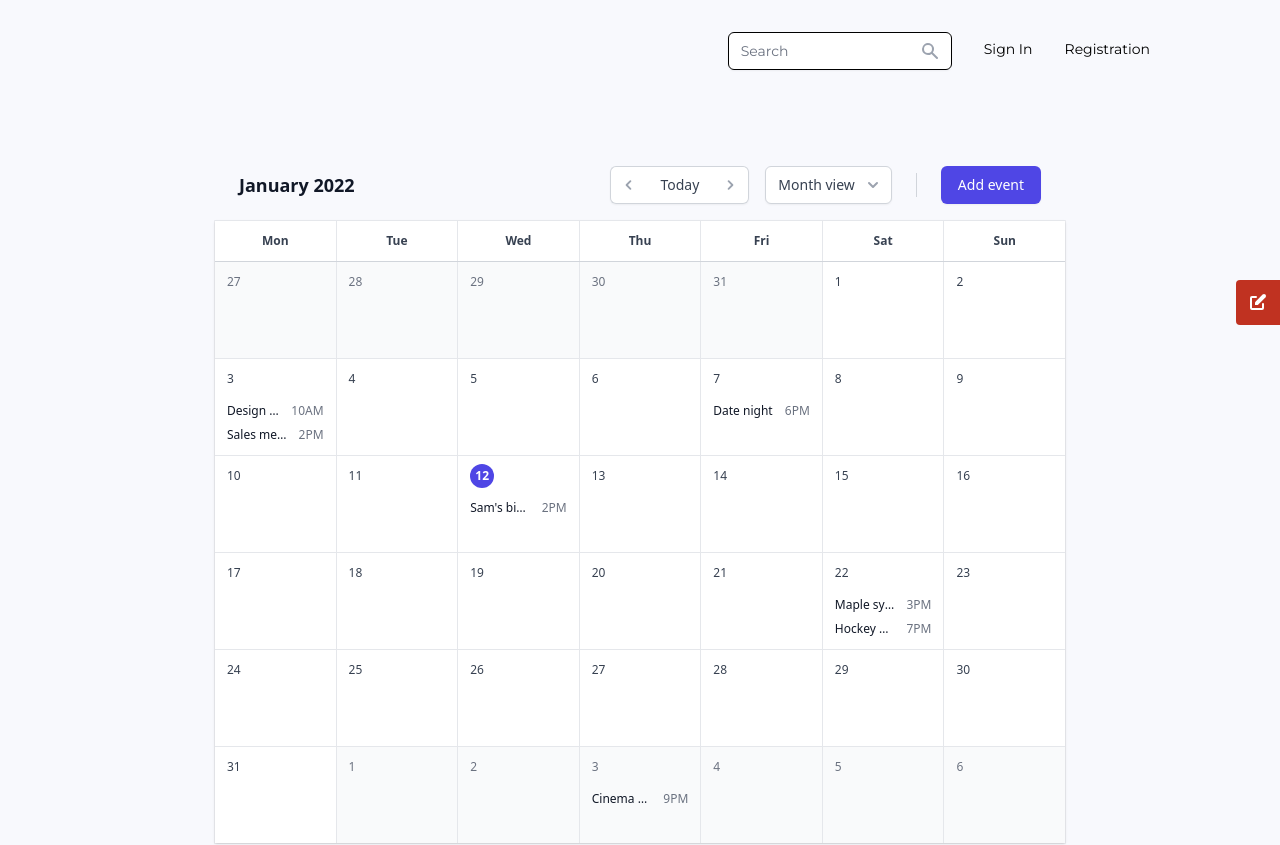
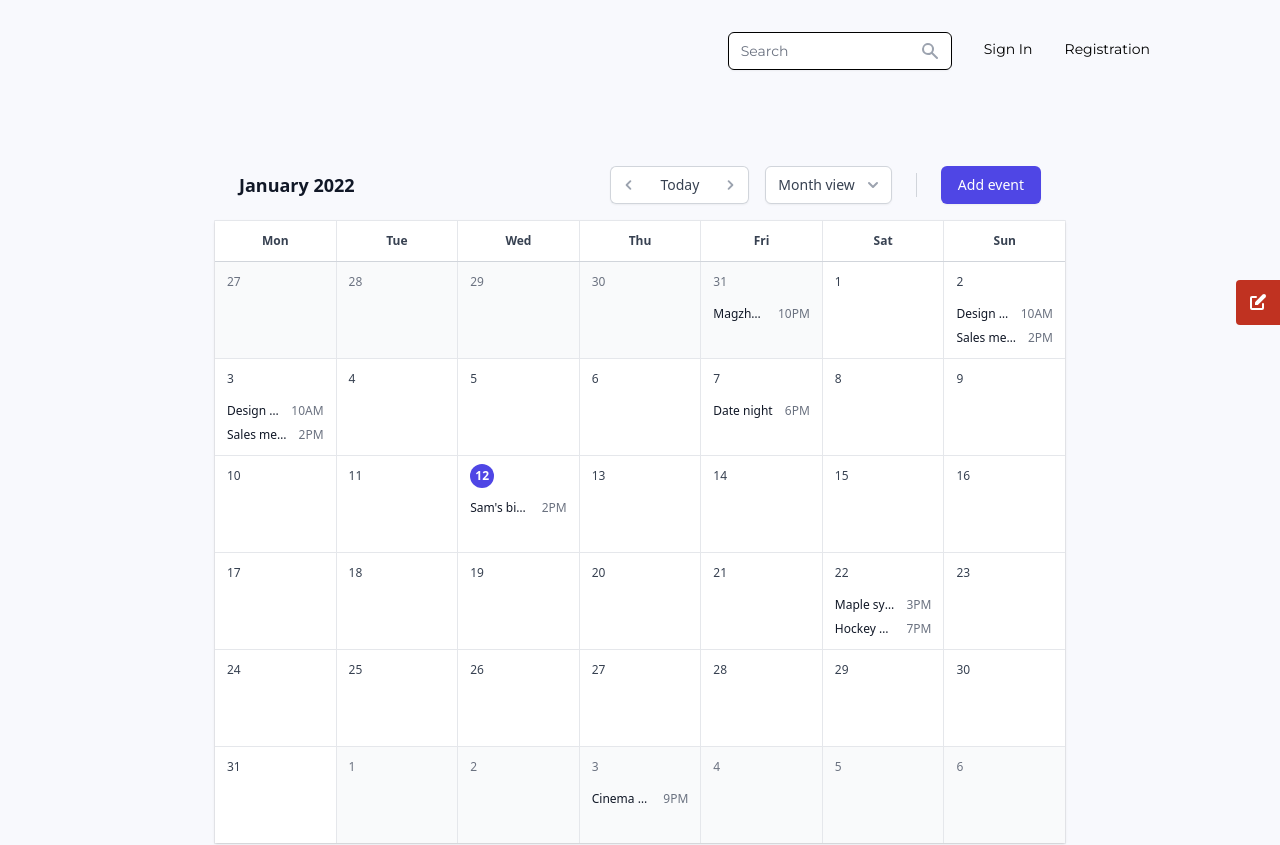
Before and after one commit to danatunes/healthcare-system-front, a React (Vite) app: page /doctor/calendar in a window 1280 px wide. Shown: the top 845 px of the page. Built offline with nearby package versions, Linux system fonts and the light colour scheme.

Commit message:
calendar

```diff
--- a/src/components/calendar/index.jsx
+++ b/src/components/calendar/index.jsx
@@ -1,89 +1,216 @@
-import {Fragment} from 'react'
+import { Fragment } from "react";
 import {
   ChevronDownIcon,
   ChevronLeftIcon,
   ChevronRightIcon,
   ClockIcon,
   DotsHorizontalIcon,
-} from '@heroicons/react/solid'
-import {Menu, Transition} from '@headlessui/react'
+} from "@heroicons/react/solid";
+import { Menu, Transition } from "@headlessui/react";
 import clsx from "clsx";
 
 export const Calendar = () => {
-
   const days = [
-        { date: '2021-12-27', events: [] },
-        { date: '2021-12-28', events: [] },
-        { date: '2021-12-29', events: [] },
-        { date: '2021-12-30', events: [] },
-        { date: '2021-12-31', events: [] },
-        { date: '2022-01-01', isCurrentMonth: true, events: [] },
-        { date: '2022-01-02', isCurrentMonth: true, events: [] },
+    { date: "2021-12-27", events: [] },
+    { date: "2021-12-28", events: [] },
     {
-            date: '2022-01-03',
+      date: "2021-12-29",
+      events: [],
+    },
+    { date: "2021-12-30", events: [] },
+    {
+      date: "2021-12-31",
+      events: [
+        {
+          id: 1,
+          name: "Magzhans review",
+          time: "10PM",
+          datetime: "2022-01-01T12:00",
+          href: "#",
+        },
+      ],
+    },
+    {
+      date: "2022-01-01",
+      isCurrentMonth: true,
+      events: [],
+    },
+    {
+      date: "2022-01-02",
       isCurrentMonth: true,
       events: [
-                { id: 1, name: 'Design review', time: '10AM', datetime: '2022-01-03T10:00', href: '#' },
-                { id: 2, name: 'Sales meeting', time: '2PM', datetime: '2022-01-03T14:00', href: '#' },
+        {
+          id: 1,
+          name: "Design review",
+          time: "10AM",
+          datetime: "2022-01-03T10:00",
+          href: "#",
+        },
+        {
+          id: 2,
+          name: "Sales meeting",
+          time: "2PM",
+          datetime: "2022-01-03T14:00",
+          href: "#",
+        },
       ],
     },
-        { date: '2022-01-04', isCurrentMonth: true, events: [] },
-        { date: '2022-01-05', isCurrentMonth: true, events: [] },
-        { date: '2022-01-06', isCurrentMonth: true, events: [] },
     {
-            date: '2022-01-07',
+      date: "2022-01-03",
       isCurrentMonth: true,
-            events: [{ id: 3, name: 'Date night', time: '6PM', datetime: '2022-01-08T18:00', href: '#' }],
+      events: [
+        {
+          id: 1,
+          name: "Design review",
+          time: "10AM",
+          datetime: "2022-01-03T10:00",
+          href: "#",
         },
-        { date: '2022-01-08', isCurrentMonth: true, events: [] },
-        { date: '2022-01-09', isCurrentMonth: true, events: [] },
-        { date: '2022-01-10', isCurrentMonth: true, events: [] },
-        { date: '2022-01-11', isCurrentMonth: true, events: [] },
         {
-            date: '2022-01-12',
+          id: 2,
+          name: "Sales meeting",
+          time: "2PM",
+          datetime: "2022-01-03T14:00",
+          href: "#",
+        },
+      ],
+    },
+    { date: "2022-01-04", isCurrentMonth: true, events: [] },
+    {
+      date: "2022-01-05",
+      isCurrentMonth: true,
+      events: [],
+    },
+    { date: "2022-01-06", isCurrentMonth: true, events: [] },
+    {
+      date: "2022-01-07",
+      isCurrentMonth: true,
+      events: [
+        {
+          id: 3,
+          name: "Date night",
+          time: "6PM",
+          datetime: "2022-01-08T18:00",
+          href: "#",
+        },
+      ],
+    },
+    { date: "2022-01-08", isCurrentMonth: true, events: [] },
+    {
+      date: "2022-01-09",
+      isCurrentMonth: true,
+      events: [],
+    },
+    { date: "2022-01-10", isCurrentMonth: true, events: [] },
+    { date: "2022-01-11", isCurrentMonth: true, events: [] },
+    {
+      date: "2022-01-12",
       isCurrentMonth: true,
       isToday: true,
-            events: [{ id: 6, name: "Sam's birthday party", time: '2PM', datetime: '2022-01-25T14:00', href: '#' }],
+      events: [
+        {
+          id: 6,
+          name: "Sam's birthday party",
+          time: "2PM",
+          datetime: "2022-01-25T14:00",
+          href: "#",
         },
-        { date: '2022-01-13', isCurrentMonth: true, events: [] },
-        { date: '2022-01-14', isCurrentMonth: true, events: [] },
-        { date: '2022-01-15', isCurrentMonth: true, events: [] },
-        { date: '2022-01-16', isCurrentMonth: true, events: [] },
-        { date: '2022-01-17', isCurrentMonth: true, events: [] },
-        { date: '2022-01-18', isCurrentMonth: true, events: [] },
-        { date: '2022-01-19', isCurrentMonth: true, events: [] },
-        { date: '2022-01-20', isCurrentMonth: true, events: [] },
-        { date: '2022-01-21', isCurrentMonth: true, events: [] },
+      ],
+    },
+    { date: "2022-01-13", isCurrentMonth: true, events: [] },
     {
-            date: '2022-01-22',
+      date: "2022-01-14",
+      isCurrentMonth: true,
+      events: [],
+    },
+    { date: "2022-01-15", isCurrentMonth: true, events: [] },
+    {
+      date: "2022-01-16",
+      isCurrentMonth: true,
+      events: [],
+    },
+    { date: "2022-01-17", isCurrentMonth: true, events: [] },
+    {
+      date: "2022-01-18",
+      isCurrentMonth: true,
+      events: [],
+    },
+    { date: "2022-01-19", isCurrentMonth: true, events: [] },
+    {
+      date: "2022-01-20",
+      isCurrentMonth: true,
+      events: [],
+    },
+    { date: "2022-01-21", isCurrentMonth: true, events: [] },
+    {
+      date: "2022-01-22",
       isCurrentMonth: true,
       isSelected: true,
       events: [
-                { id: 4, name: 'Maple syrup museum', time: '3PM', datetime: '2022-01-22T15:00', href: '#' },
-                { id: 5, name: 'Hockey game', time: '7PM', datetime: '2022-01-22T19:00', href: '#' },
+        {
+          id: 4,
+          name: "Maple syrup museum",
+          time: "3PM",
+          datetime: "2022-01-22T15:00",
+          href: "#",
+        },
+        {
+          id: 5,
+          name: "Hockey game",
+          time: "7PM",
+          datetime: "2022-01-22T19:00",
+          href: "#",
+        },
       ],
     },
-        { date: '2022-01-23', isCurrentMonth: true, events: [] },
-        { date: '2022-01-24', isCurrentMonth: true, events: [] },
-        { date: '2022-01-25', isCurrentMonth: true, events: [] },
-        { date: '2022-01-26', isCurrentMonth: true, events: [] },
-        { date: '2022-01-27', isCurrentMonth: true, events: [] },
-        { date: '2022-01-28', isCurrentMonth: true, events: [] },
-        { date: '2022-01-29', isCurrentMonth: true, events: [] },
-        { date: '2022-01-30', isCurrentMonth: true, events: [] },
-        { date: '2022-01-31', isCurrentMonth: true, events: [] },
-        { date: '2022-02-01', events: [] },
-        { date: '2022-02-02', events: [] },
+    { date: "2022-01-23", isCurrentMonth: true, events: [] },
     {
-            date: '2022-02-03',
-            events: [{ id: 7, name: 'Cinema with friends', time: '9PM', datetime: '2022-02-04T21:00', href: '#' }],
+      date: "2022-01-24",
+      isCurrentMonth: true,
+      events: [],
     },
-        { date: '2022-02-04', events: [] },
-        { date: '2022-02-05', events: [] },
-        { date: '2022-02-06', events: [] },
-    ]
+    { date: "2022-01-25", isCurrentMonth: true, events: [] },
+    {
+      date: "2022-01-26",
+      isCurrentMonth: true,
+      events: [],
+    },
+    { date: "2022-01-27", isCurrentMonth: true, events: [] },
+    {
+      date: "2022-01-28",
+      isCurrentMonth: true,
+      events: [],
+    },
+    { date: "2022-01-29", isCurrentMonth: true, events: [] },
+    {
+      date: "2022-01-30",
+      isCurrentMonth: true,
+      events: [],
+    },
+    { date: "2022-01-31", isCurrentMonth: true, events: [] },
+    { date: "2022-02-01", events: [] },
+    {
+      date: "2022-02-02",
+      events: [],
+    },
+    {
+      date: "2022-02-03",
+      events: [
+        {
+          id: 7,
+          name: "Cinema with friends",
+          time: "9PM",
+          datetime: "2022-02-04T21:00",
+          href: "#",
+        },
+      ],
+    },
+    { date: "2022-02-04", events: [] },
+    { date: "2022-02-05", events: [] },
+    { date: "2022-02-06", events: [] },
+  ];
 
-    const selectedDay = days.find((day) => day.isSelected)
+  const selectedDay = days.find((day) => day.isSelected);
 
   return (
     <div className="lg:flex lg:h-full lg:flex-col">
@@ -122,7 +249,10 @@ export const Calendar = () => {
                 className="flex items-center rounded-md border border-gray-300 bg-white py-2 pl-3 pr-2 text-sm font-medium text-gray-700 shadow-sm hover:bg-gray-50"
               >
                 Month view
-                                <ChevronDownIcon className="ml-2 h-5 w-5 text-gray-400" aria-hidden="true" />
+                <ChevronDownIcon
+                  className="ml-2 h-5 w-5 text-gray-400"
+                  aria-hidden="true"
+                />
               </Menu.Button>
 
               <Transition
@@ -141,8 +271,10 @@ export const Calendar = () => {
                         <a
                           href="#"
                           className={clsx(
-                                                        active ? 'bg-gray-100 text-gray-900' : 'text-gray-700',
-                                                        'block px-4 py-2 text-sm'
+                            active
+                              ? "bg-gray-100 text-gray-900"
+                              : "text-gray-700",
+                            "block px-4 py-2 text-sm"
                           )}
                         >
                           Day view
@@ -154,8 +286,10 @@ export const Calendar = () => {
                         <a
                           href="#"
                           className={clsx(
-                                                        active ? 'bg-gray-100 text-gray-900' : 'text-gray-700',
-                                                        'block px-4 py-2 text-sm'
+                            active
+                              ? "bg-gray-100 text-gray-900"
+                              : "text-gray-700",
+                            "block px-4 py-2 text-sm"
                           )}
                         >
                           Week view
@@ -167,8 +301,10 @@ export const Calendar = () => {
                         <a
                           href="#"
                           className={clsx(
-                                                        active ? 'bg-gray-100 text-gray-900' : 'text-gray-700',
-                                                        'block px-4 py-2 text-sm'
+                            active
+                              ? "bg-gray-100 text-gray-900"
+                              : "text-gray-700",
+                            "block px-4 py-2 text-sm"
                           )}
                         >
                           Month view
@@ -180,8 +316,10 @@ export const Calendar = () => {
                         <a
                           href="#"
                           className={clsx(
-                                                        active ? 'bg-gray-100 text-gray-900' : 'text-gray-700',
-                                                        'block px-4 py-2 text-sm'
+                            active
+                              ? "bg-gray-100 text-gray-900"
+                              : "text-gray-700",
+                            "block px-4 py-2 text-sm"
                           )}
                         >
                           Year view
@@ -222,8 +360,10 @@ export const Calendar = () => {
                       <a
                         href="#"
                         className={clsx(
-                                                    active ? 'bg-gray-100 text-gray-900' : 'text-gray-700',
-                                                    'block px-4 py-2 text-sm'
+                          active
+                            ? "bg-gray-100 text-gray-900"
+                            : "text-gray-700",
+                          "block px-4 py-2 text-sm"
                         )}
                       >
                         Create event
@@ -237,8 +377,10 @@ export const Calendar = () => {
                       <a
                         href="#"
                         className={clsx(
-                                                    active ? 'bg-gray-100 text-gray-900' : 'text-gray-700',
-                                                    'block px-4 py-2 text-sm'
+                          active
+                            ? "bg-gray-100 text-gray-900"
+                            : "text-gray-700",
+                          "block px-4 py-2 text-sm"
                         )}
                       >
                         Go to today
@@ -252,8 +394,10 @@ export const Calendar = () => {
                       <a
                         href="#"
                         className={clsx(
-                                                    active ? 'bg-gray-100 text-gray-900' : 'text-gray-700',
-                                                    'block px-4 py-2 text-sm'
+                          active
+                            ? "bg-gray-100 text-gray-900"
+                            : "text-gray-700",
+                          "block px-4 py-2 text-sm"
                         )}
                       >
                         Day view
@@ -265,8 +409,10 @@ export const Calendar = () => {
                       <a
                         href="#"
                         className={clsx(
-                                                    active ? 'bg-gray-100 text-gray-900' : 'text-gray-700',
-                                                    'block px-4 py-2 text-sm'
+                          active
+                            ? "bg-gray-100 text-gray-900"
+                            : "text-gray-700",
+                          "block px-4 py-2 text-sm"
                         )}
                       >
                         Week view
@@ -278,8 +424,10 @@ export const Calendar = () => {
                       <a
                         href="#"
                         className={clsx(
-                                                    active ? 'bg-gray-100 text-gray-900' : 'text-gray-700',
-                                                    'block px-4 py-2 text-sm'
+                          active
+                            ? "bg-gray-100 text-gray-900"
+                            : "text-gray-700",
+                          "block px-4 py-2 text-sm"
                         )}
                       >
                         Month view
@@ -291,8 +439,10 @@ export const Calendar = () => {
                       <a
                         href="#"
                         className={clsx(
-                                                    active ? 'bg-gray-100 text-gray-900' : 'text-gray-700',
-                                                    'block px-4 py-2 text-sm'
+                          active
+                            ? "bg-gray-100 text-gray-900"
+                            : "text-gray-700",
+                          "block px-4 py-2 text-sm"
                         )}
                       >
                         Year view
@@ -335,19 +485,19 @@ export const Calendar = () => {
               <div
                 key={day.date}
                 className={clsx(
-                                    day.isCurrentMonth ? 'bg-white' : 'bg-gray-50 text-gray-500',
-                                    'relative py-2 px-3'
+                  day.isCurrentMonth ? "bg-white" : "bg-gray-50 text-gray-500",
+                  "relative py-2 px-3"
                 )}
               >
                 <time
                   dateTime={day.date}
                   className={
                     day.isToday
-                                            ? 'flex h-6 w-6 items-center justify-center rounded-full bg-indigo-600 font-semibold text-white'
+                      ? "flex h-6 w-6 items-center justify-center rounded-full bg-indigo-600 font-semibold text-white"
                       : undefined
                   }
                 >
-                                    {day.date.split('-').pop().replace(/^0/, '')}
+                  {day.date.split("-").pop().replace(/^0/, "")}
                 </time>
                 {day.events.length > 0 && (
                   <ol className="mt-2">
@@ -366,7 +516,11 @@ export const Calendar = () => {
                         </a>
                       </li>
                     ))}
-                                        {day.events.length > 2 && <li className="text-gray-500">+ {day.events.length - 2} more</li>}
+                    {day.events.length > 2 && (
+                      <li className="text-gray-500">
+                        + {day.events.length - 2} more
+                      </li>
+                    )}
                   </ol>
                 )}
               </div>
@@ -378,31 +532,41 @@ export const Calendar = () => {
                 key={day.date}
                 type="button"
                 className={clsx(
-                                    day.isCurrentMonth ? 'bg-white' : 'bg-gray-50',
-                                    (day.isSelected || day.isToday) && 'font-semibold',
-                                    day.isSelected && 'text-white',
-                                    !day.isSelected && day.isToday && 'text-indigo-600',
-                                    !day.isSelected && day.isCurrentMonth && !day.isToday && 'text-gray-900',
-                                    !day.isSelected && !day.isCurrentMonth && !day.isToday && 'text-gray-500',
-                                    'flex h-14 flex-col py-2 px-3 hover:bg-gray-100 focus:z-10'
+                  day.isCurrentMonth ? "bg-white" : "bg-gray-50",
+                  (day.isSelected || day.isToday) && "font-semibold",
+                  day.isSelected && "text-white",
+                  !day.isSelected && day.isToday && "text-indigo-600",
+                  !day.isSelected &&
+                    day.isCurrentMonth &&
+                    !day.isToday &&
+                    "text-gray-900",
+                  !day.isSelected &&
+                    !day.isCurrentMonth &&
+                    !day.isToday &&
+                    "text-gray-500",
+                  "flex h-14 flex-col py-2 px-3 hover:bg-gray-100 focus:z-10"
                 )}
               >
                 <time
                   dateTime={day.date}
                   className={clsx(
-                                        day.isSelected && 'flex h-6 w-6 items-center justify-center rounded-full',
-                                        day.isSelected && day.isToday && 'bg-indigo-600',
-                                        day.isSelected && !day.isToday && 'bg-gray-900',
-                                        'ml-auto'
+                    day.isSelected &&
+                      "flex h-6 w-6 items-center justify-center rounded-full",
+                    day.isSelected && day.isToday && "bg-indigo-600",
+                    day.isSelected && !day.isToday && "bg-gray-900",
+                    "ml-auto"
                   )}
                 >
-                                    {day.date.split('-').pop().replace(/^0/, '')}
+                  {day.date.split("-").pop().replace(/^0/, "")}
                 </time>
                 <p className="sr-only">{day.events.length} events</p>
                 {day.events.length > 0 && (
                   <div className="-mx-0.5 mt-auto flex flex-wrap-reverse">
                     {day.events.map((event) => (
-                                            <div key={event.id} className="mx-0.5 mb-1 h-1.5 w-1.5 rounded-full bg-gray-400" />
+                      <div
+                        key={event.id}
+                        className="mx-0.5 mb-1 h-1.5 w-1.5 rounded-full bg-gray-400"
+                      />
                     ))}
                   </div>
                 )}
@@ -415,11 +579,20 @@ export const Calendar = () => {
         <div className="py-10 px-4 sm:px-6 lg:hidden">
           <ol className="divide-y divide-gray-100 overflow-hidden rounded-lg bg-white text-sm shadow ring-1 ring-black ring-opacity-5">
             {selectedDay.events.map((event) => (
-                            <li key={event.id} className="group flex p-4 pr-6 focus-within:bg-gray-50 hover:bg-gray-50">
+              <li
+                key={event.id}
+                className="group flex p-4 pr-6 focus-within:bg-gray-50 hover:bg-gray-50"
+              >
                 <div className="flex-auto">
                   <p className="font-semibold text-gray-900">{event.name}</p>
-                                    <time dateTime={event.datetime} className="mt-2 flex items-center text-gray-700">
-                                        <ClockIcon className="mr-2 h-5 w-5 text-gray-400" aria-hidden="true" />
+                  <time
+                    dateTime={event.datetime}
+                    className="mt-2 flex items-center text-gray-700"
+                  >
+                    <ClockIcon
+                      className="mr-2 h-5 w-5 text-gray-400"
+                      aria-hidden="true"
+                    />
                     {event.time}
                   </time>
                 </div>
@@ -435,5 +608,5 @@ export const Calendar = () => {
         </div>
       )}
     </div>
-    )
-}
+  );
+};
```
Lines whose indentation alone changed are shown as unchanged.
